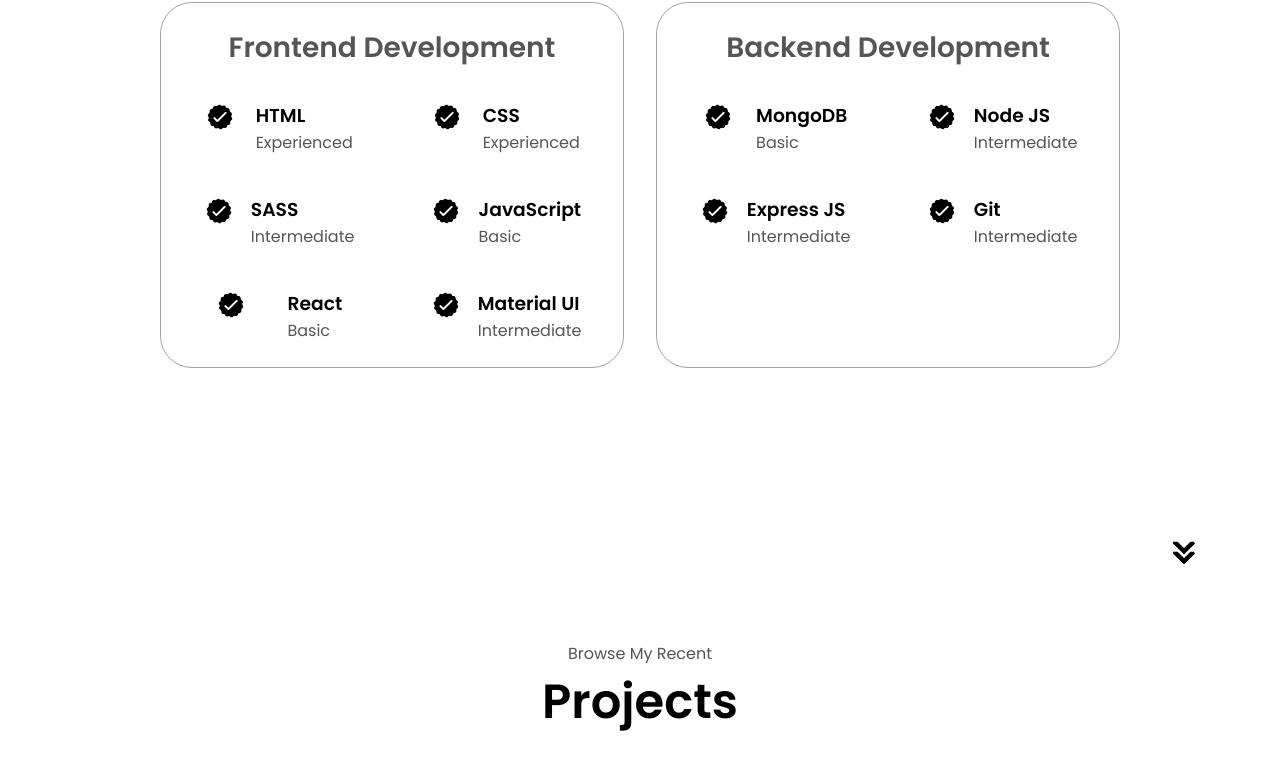
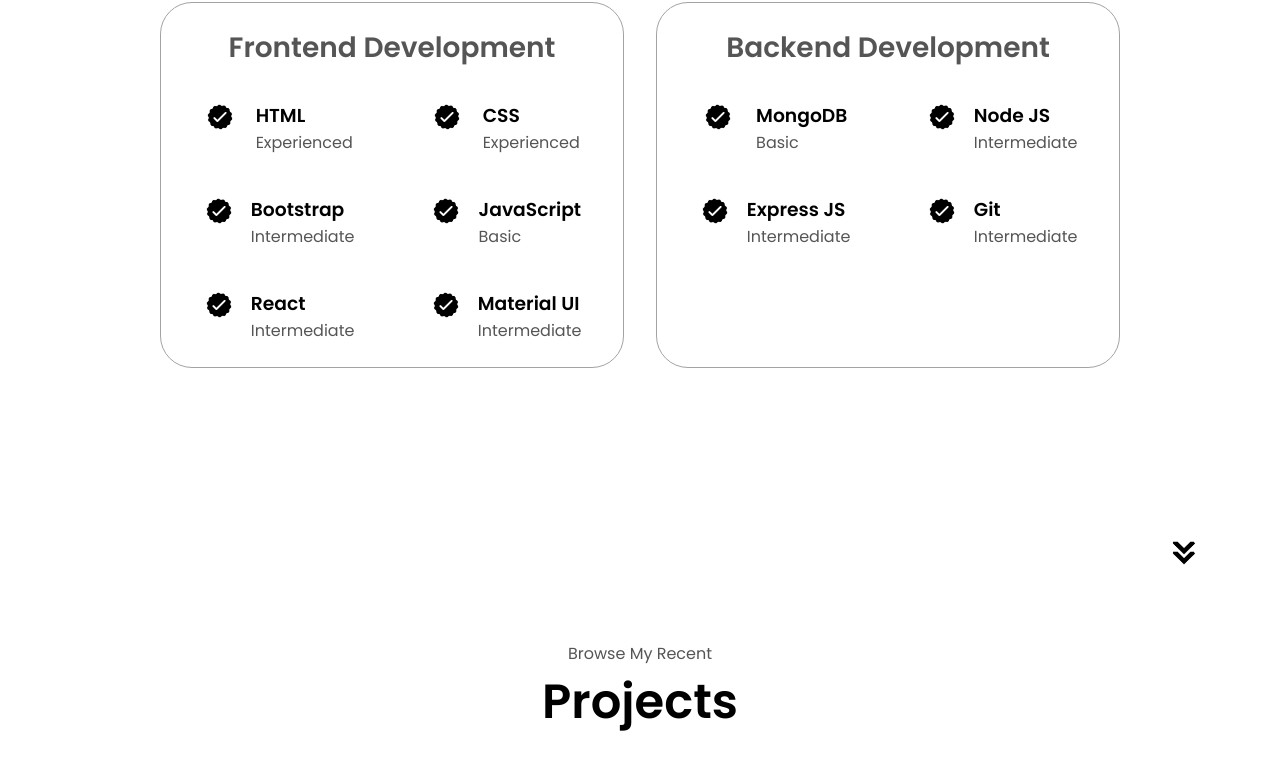
Before and after one commit to ucefez7/Portfolio-Ucefez, a plain HTML site: page index.html in a window 1280 px wide. Shown: the part 1823-2591 px from the top of the page. Drawn offline with nearby package versions, Linux system fonts and the light colour scheme.

Commit message:
Update index.html

```diff
--- a/index.html
+++ b/index.html
@@ -159,7 +159,7 @@
                   class="icon"
                 />
                 <div>
-                  <h3>SASS</h3>
+                  <h3>Bootstrap</h3>
                   <p>Intermediate</p>
                 </div>
               </article>
@@ -182,7 +182,7 @@
                 />
                 <div>
                   <h3>React</h3>
-                  <p>Basic</p>
+                  <p>Intermediate</p>
                 </div>
               </article>
               <article>
```
